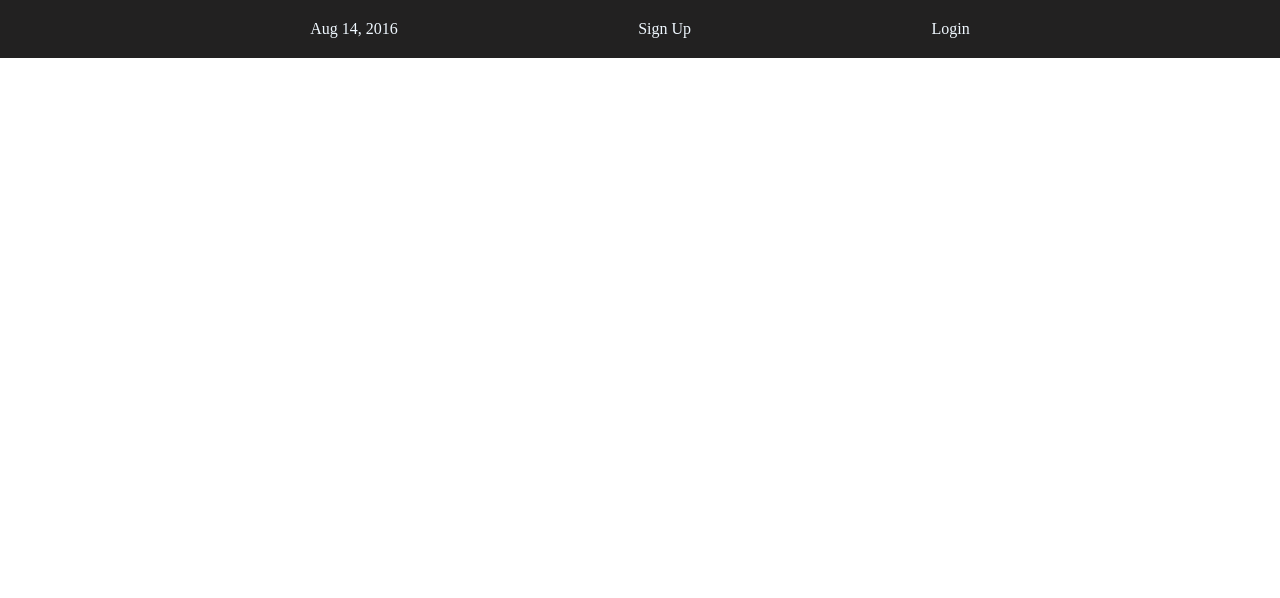
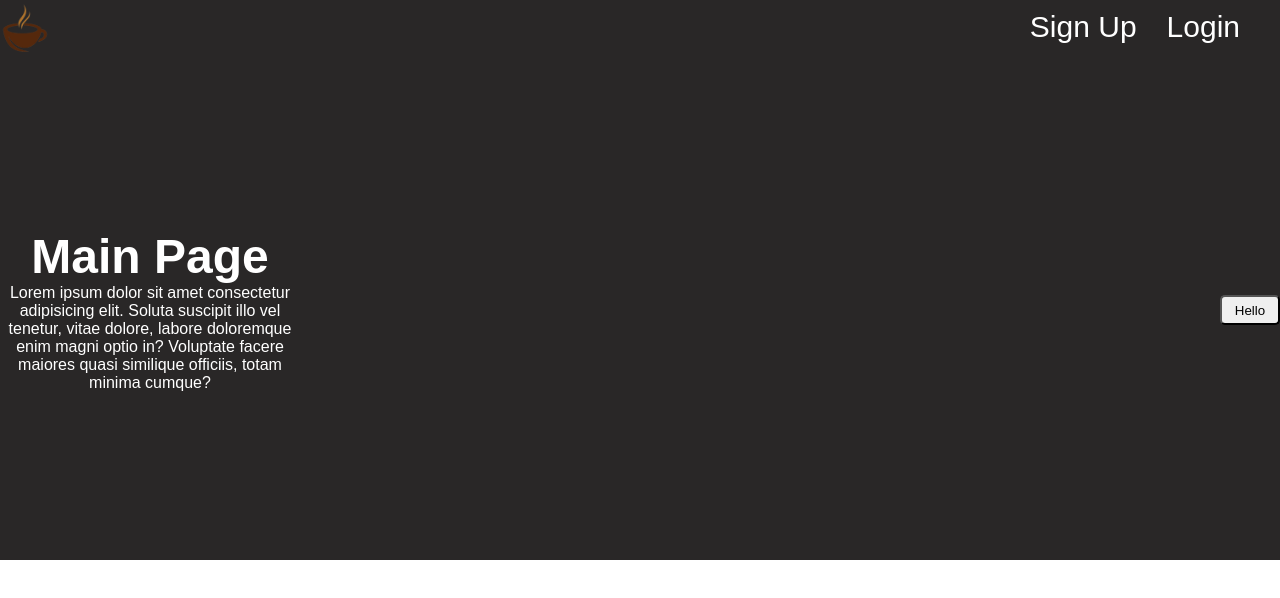
Before and after one commit to Aven-G1/LandingPage, a plain HTML site: page index.html in a window 1280 px wide. Drawn offline with Linux system fonts and the light colour scheme.

Commit message:
Rough idea of nav bar done -Added the main layout of the next section -Added little logo (temporary)

```diff
--- a/index.css
+++ b/index.css
@@ -2,28 +2,67 @@
     margin: 0;
     padding: 0;
     box-sizing: border-box;
-
     box-sizing: border-box;
-  }
+    font-family: sans-serif;
+    text-align: center;
+}
 
 
-  .menu-container{
-    background-color:  rgb(34, 33, 33);
-    padding: 20px;
-  }
+.nav_bar{
+    background-color: rgb(41, 39, 39);
+    display: flex;
+    justify-content: space-between;
+}
+
+.logo{
+    width: 50px;
+    justify-content: flex-start;
+
+}
+
+.link{
+    font-style: unset;
+    font-size: 30px;
+    padding: 10px;
+    color: white;
+    display: flex;
+    justify-content: flex-end;
+
+}
+
+.login{
+    margin-left: 30px;
+    margin-right: 30px;
+}
+
+.main-page{
+    height: 500px;
+    display: flex;
+    justify-content: space-between;
+    background-color: rgb(41, 39, 39);
+    align-items: center;
+    color: white;
+}
+
+.main-title{
+    display: flex;
+    justify-content: center;
+    font-size: 48px;
+}
+
+.desc{
+    width: 300px;
+    display: flex;
+    flex: auto;
+}
 
 
 
-  .menu-container{
-    display: flex;
-    justify-content: center;
-  }
-
-
-  .menu{
-    width: 900px;
-    color: aliceblue;
-    background-color: rgb(34, 33, 33);
-    display: flex;
-    justify-content: space-around;
+.random-button{
+    width: 60px;
+    height: 30px;
 }
+.random-button{
+    display: inline-block;
+    border-radius: 5px;
+}
--- a/index.html
+++ b/index.html
@@ -7,17 +7,42 @@
   </head>
 
 
+<body>
 
-  <body>
-    <div class='menu-container'>
-      <div class='menu'>
-        <div class='date'>Aug 14, 2016</div>
-        <div class='signup'>Sign Up</div>
-        <div class='login'>Login</div>
+
+
+
+  <header>
+
+
+    <div class="nav_bar">
+
+
+      <div class="logo"><img src="images/brown-coffee-cup-logo-design-hd-png-11648508928yiqzcv8ipg-removebg-preview.png" class="logo"></div>
+
+      <div class="link">
+        <div class="signup">Sign Up</div>
+        <div class="login">Login</div>
       </div>
     </div>
 
+    <div class="main-page">
+
+      <div class="catch">
+        <div class="main-title"><strong>Main Page</strong></div>
+      <div class="desc">Lorem ipsum dolor sit amet consectetur adipisicing elit. Soluta suscipit illo vel tenetur, vitae dolore, labore doloremque enim magni optio in? Voluptate facere maiores quasi similique officiis, totam minima cumque?</div>
+      </div>
+      <div class="random-button"><button class="random-button">Hello</button></div>
 
 
-  </body>
+    </div>
+  </header>
+
+
+
+
+</body>
+
+
+
 </html>
```
Also changed, not shown: images/brown-coffee-cup-logo-design-hd-png-11648508928yiqzcv8ipg-removebg-preview.png (added), images/download-removebg-preview.png (added), scenery-landscape-mountains-lake-evening-reflections-scenic-2560x1080-8821.jpg (added), 3 other files.
